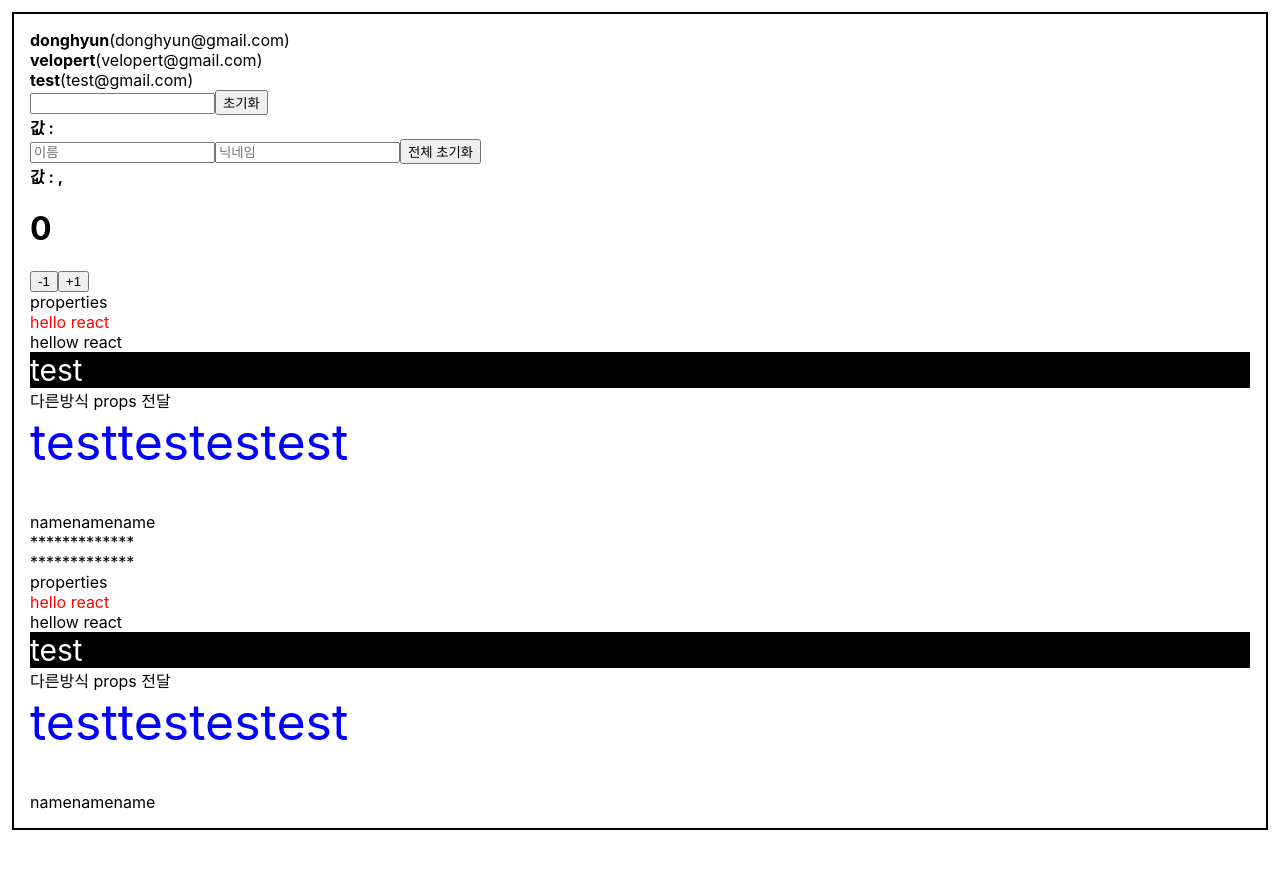
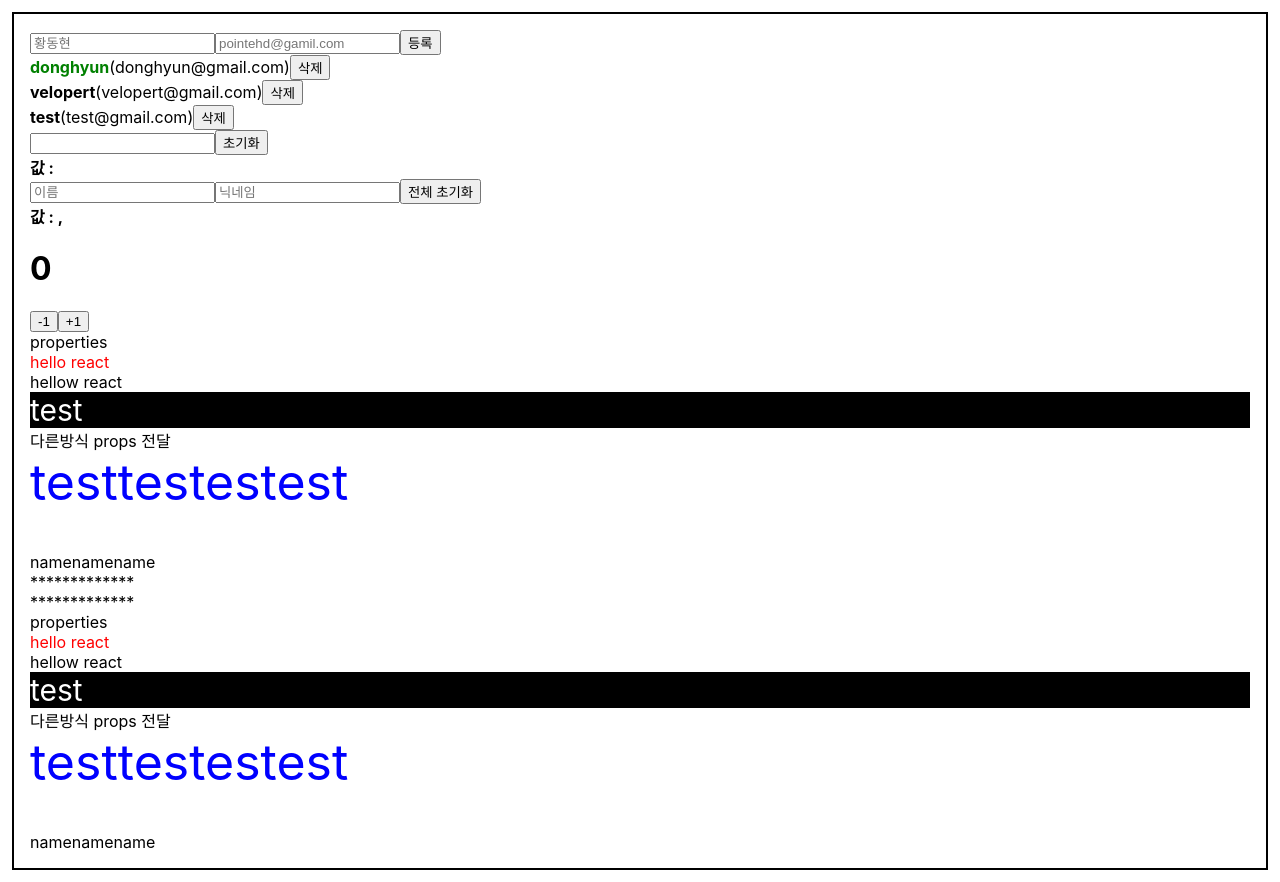
Before and after one commit to pointehd/react-study, a React (Create React App) app: page / in a window 1280 px wide. Before the commit the page ends 842 px from the top, so only its background shows below. Built offline with nearby package versions, Linux system fonts and the light colour scheme.

Commit message:
~15. 배열에 항목 수정하기 완료

```diff
--- a/src/App.js
+++ b/src/App.js
@@ -1,14 +1,85 @@
-import react from 'react';
+import react, {useRef, useState} from 'react';
 import Hello from './Hello';
 import Wrapper from './Wrapper';
 import Counter from './Countrer';
 import InputSample from './InputSample';
 import UserList from './UserList';
+import CreateUser from './CreateUser';
 
 function App() {
+  const [inputs, setInputs] = useState({
+    userName : '',
+    email : ''
+  });
+
+  const {userName, email} = inputs;
+  const onChange = e =>{
+    const {name, value} = e.target;
+    setInputs({
+      ...inputs,
+      [name] : value
+    });
+  };
+  const [users, setUsers] = useState([
+    {
+      id:1,
+      username:'donghyun',
+      email:'donghyun@gmail.com',
+      active: true
+    },
+    {
+        id:2,
+        username:'velopert',
+        email:'velopert@gmail.com',
+        active: false
+    },
+    {
+        id:3,
+        username:'test',
+        email:'test@gmail.com',
+        active: false
+    }
+  ]);
+  const nextId = useRef(4);
+  const onRemove = id =>{
+    setUsers(users.filter(user =>user.id !== id));
+  };
+  const onCreate = () =>{
+    const user = {
+      id:nextId.current,
+      username : userName,
+      email
+    }
+    // spread 연산자
+    setUsers([...users, user]);
+    /**
+     * 둘중 하나사용
+     * setUser(user.concat(user));
+     *
+     */
+
+    setInputs({
+      userName:'',
+      email:''
+    });
+    nextId.current += 1;
+  };
+  const onToggle = (id) =>{
+    setUsers(
+      users.map(user =>
+          user.id == id ? {...user, active:!user.active} : user
+        )
+    );
+  };
   return (
     <Wrapper>
-      <UserList/>
+      <CreateUser
+        userName={userName}
+        email={email}
+        onChange={onChange}
+        onCreate={onCreate}
+      />
+      <UserList users={users} onRemove={onRemove} onToggle={onToggle}/>
       <InputSample/>
       <Counter/>
       <Hello name="hello react" color="red"/>
--- /dev/null
+++ b/src/CreateUser.js
@@ -0,0 +1,32 @@
+import React, {useRef} from 'react';
+
+function CreateUser({userName, email, onChange, onCreate}) {
+    const userInput = useRef();
+    const emailEnter = (e) =>{
+        if(e.charCode==13){
+            onCreate();
+        }
+    }
+    return (
+        <div>
+            <input
+                name="userName"
+                placeholder="황동현"
+                onChange={onChange}
+                value={userName}
+                ref={userInput}
+            />
+            <input
+                name="email"
+                placeholder="pointehd@gamil.com"
+                onChange={onChange}
+                value={email}
+                onKeyPress={emailEnter}
+
+            />
+            <button onClick={onCreate}>등록</button>
+        </div>
+    );
+}
+
+export default CreateUser;
--- a/src/UserList.js
+++ b/src/UserList.js
@@ -1,38 +1,31 @@
 import React from 'react';
 
-function User({user}){
+function User({user, onRemove, onToggle}){
     return (
         <div>
-            <b>{user.username}</b><span>({user.email})</span>
+            <b style={{
+                cursor :'pointer',
+                color: user.active ? 'green' : 'black'
+            }}
+                onClick={()=>onToggle(user.id)}
+            >
+                {user.username}
+            </b>
+            <span>({user.email})</span>
+            <button onClick={()=>onRemove(user.id)}>삭제</button>
         </div>
     )
 }
 
-function UserList(){
-    const users = [
-        {
-            id:1,
-            username:'donghyun',
-            email:'donghyun@gmail.com'
-        },
-        {
-            id:2,
-            username:'velopert',
-            email:'velopert@gmail.com'
-        },
-        {
-            id:3,
-            username:'test',
-            email:'test@gmail.com'
-        }
-    ];
+function UserList({users, onRemove, onToggle}){
+
     return (
         <div>
             {/**
              * map 을 이용하여 렌더링
              **/}
             {users.map(user =>(
-                <User key={user.id}  user={user}/>
+                <User key={user.id}  user={user} onRemove={onRemove} onToggle={onToggle}/>
             ))}
         </div>
     )
```
Also changed, not shown: 2 other files (tests, documents, lock files or other folders).
